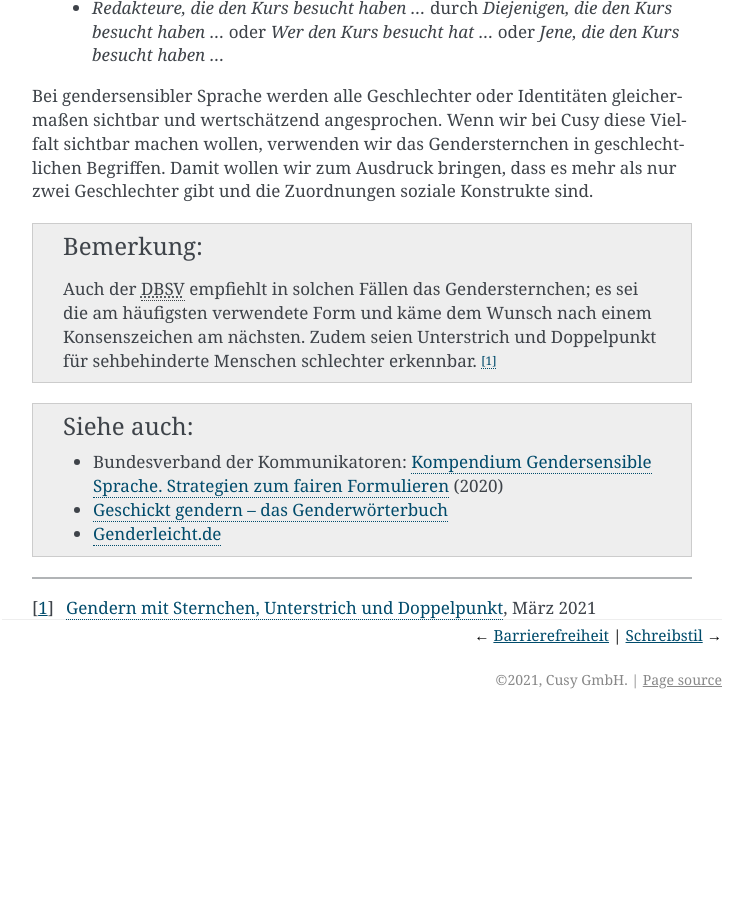
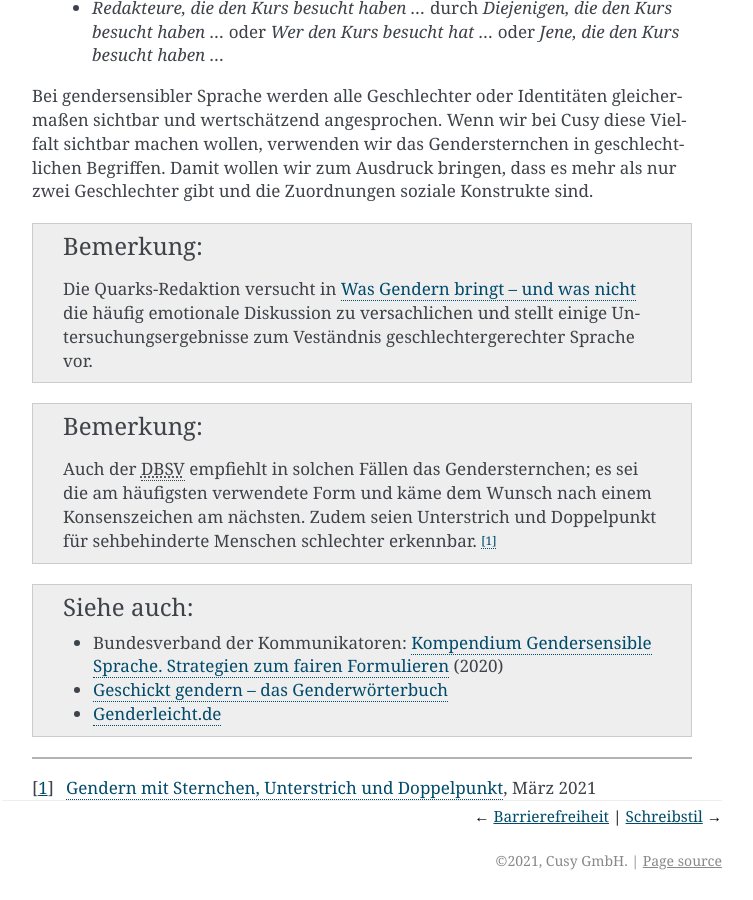
Before and after one commit to cusyio/cusy-design-system, a Sphinx documentation site: the page built from docs/writing/gender.rst, in a window 1280 px wide and 900 px high, scrolled down 1455 px. Shown: the whole window, without its empty margins (388-1141 px from the left). Built offline with Sphinx 7.4.7, drawn with Linux system fonts in a browser that asks for light colours; before the commit the page ends 2174 px from its top, so only the background shows below that.

Commit message:
Add link to article on the impact of gender-equitable language

```diff
--- a/docs/writing/gender.rst
+++ b/docs/writing/gender.rst
@@ -76,6 +76,12 @@ geschlechtlichen Begriffen. Damit wollen wir zum Ausdruck bringen, dass es mehr
 als nur zwei Geschlechter gibt und die Zuordnungen soziale Konstrukte sind.
 
 .. note::
+   Die Quarks-Redaktion versucht in `Was Gendern bringt – und was nicht
+   <https://www.quarks.de/gesellschaft/psychologie/was-gendern-bringt-und-was-nicht/>`_
+   die häufig emotionale Diskussion zu versachlichen und stellt einige
+   Untersuchungsergebnisse zum Veständnis geschlechtergerechter Sprache vor.
+
+.. note::
    Auch der :abbr:`DBSV (Deutsche Blinden- und Sehbehindertenverband)` empfiehlt
    in solchen Fällen das Gendersternchen; es sei die am häufigsten verwendete
    Form und käme dem Wunsch nach einem Konsenszeichen am nächsten.  Zudem seien
```
